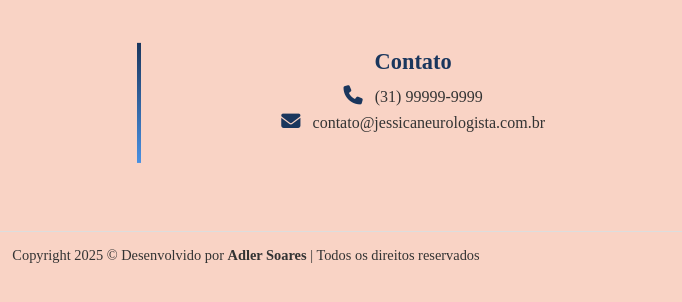
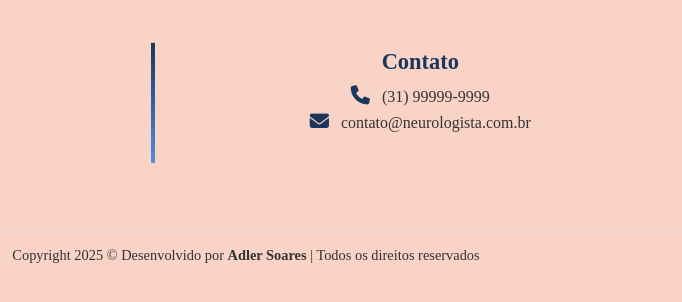
Before and after one commit to adlersoares48/DR.Isa-Project, a plain HTML site: page index.html in a window 1280 px wide. Shown: the part 1467-1769 px from the top of the page, 394-1076 px from the left. Drawn offline with Linux system fonts and the light colour scheme.

Commit message:
Update index.html

```diff
--- a/index.html
+++ b/index.html
@@ -79,7 +79,7 @@
             <p>
                 <i class="fas fa-envelope"></i>
                 <a href="mailto:contato@jessicaneurologista.com.br" class="hover-underline">
-                    contato@jessicaneurologista.com.br
+                    contato@neurologista.com.br
                 </a>
             </p>
         </div>
```
